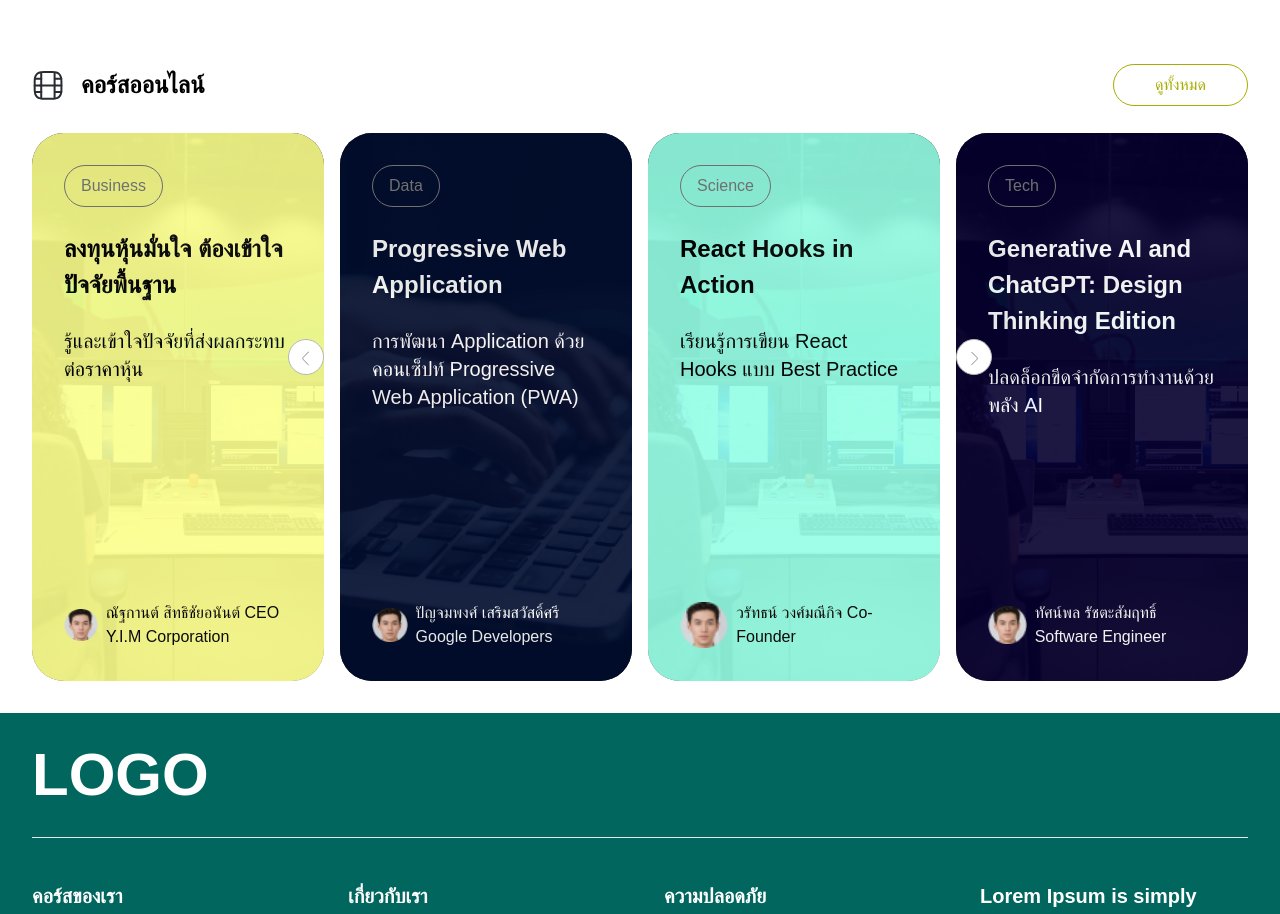
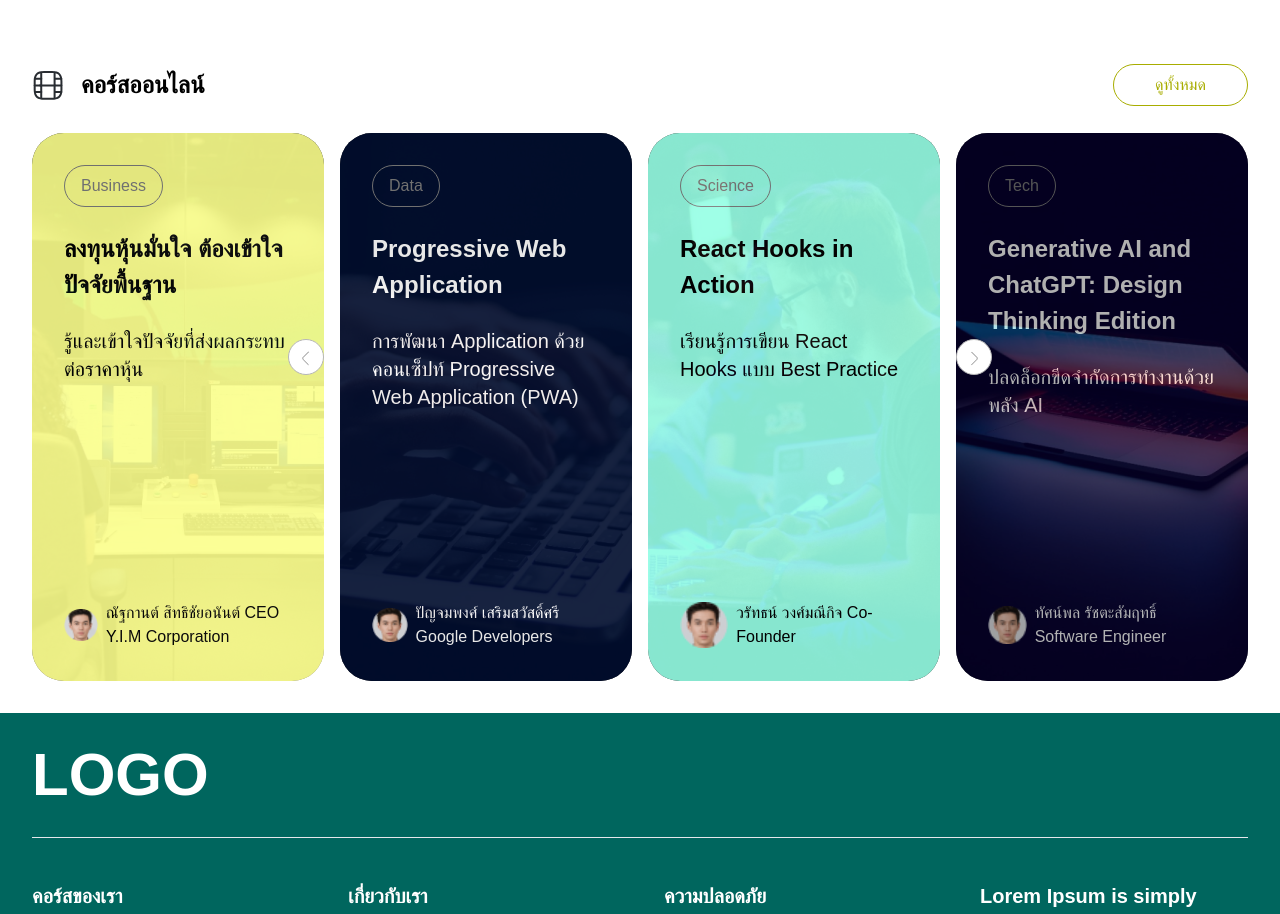
Before and after one commit to kitsune2355/test-NextJS-Glonix, a Next.js app: page / in a window 1280 px wide. Shown: the part 1680-2594 px from the top of the page. Built offline with nearby package versions, Linux system fonts and the light colour scheme.

Commit message:
Fix opacity card

```diff
--- a/app/CourseHub.tsx
+++ b/app/CourseHub.tsx
@@ -10,6 +10,7 @@ const courseHubList = [
     desc: "รู้และเข้าใจปัจจัยที่ส่งผลกระทบต่อราคาหุ้น",
     bgColor: "#FCFF8B",
     textColor: "#000",
+    opacity: "90%",
   },
   {
     tag: "Data",
@@ -19,24 +20,27 @@ const courseHubList = [
     desc: "การพัฒนา Application ด้วยคอนเซ็ปท์ Progressive Web Application (PWA)",
     bgColor: "#000D2E",
     textColor: "#fff",
+    opacity: "90%",
   },
   {
     tag: "Science",
     name: "วรัทธน์ วงศ์มณีกิจ Co-Founder",
-    img: "/image/Rectangle15.png",
+    img: "/image/Rectangle34.png",
     title: "React Hooks in Action",
     desc: "เรียนรู้การเขียน React Hooks แบบ Best Practice",
     bgColor: "#95FFE5",
     textColor: "#000",
+    opacity: "90%",
   },
   {
     tag: "Tech",
     name: "ทัศน์พล รัชตะสัมฤทธิ์ Software Engineer",
-    img: "/image/Rectangle15.png",
+    img: "/image/Rectangle36.png",
     title: "Generative AI and ChatGPT: Design Thinking Edition",
     desc: "ปลดล็อกขีดจำกัดการทำงานด้วยพลัง AI",
     bgColor: "#06002E",
     textColor: "#fff",
+    opacity: "69%",
   },
 ];
 
@@ -60,6 +64,7 @@ export default function CourseHub() {
                     desc={item.desc}
                     bgColor={item.bgColor}
                     textColor={item.textColor}
+                    opacity={item.opacity}
                   />
                 </div>
               ))}
--- a/app/components/CardImage.tsx
+++ b/app/components/CardImage.tsx
@@ -12,6 +12,7 @@ interface CardImageProps {
   isCourseHub?: boolean;
   courseTag?: string;
   courseName?: string;
+  opacity?: string;
 }
 
 const CardImage: React.FC<CardImageProps> = ({
@@ -25,14 +26,15 @@ const CardImage: React.FC<CardImageProps> = ({
   isCourseHub,
   courseTag,
   courseName,
+  opacity,
 }) => {
   const backgroundStyle = {
     backgroundImage: `url(${url})`,
   };
 
   const backgroundColorStyle = {
-    background: `${bgColor}`,
-    opacity: 0.9,
+    background: bgColor,
+    opacity: opacity || "90%",
   };
 
   const textColorStyle = {
```
